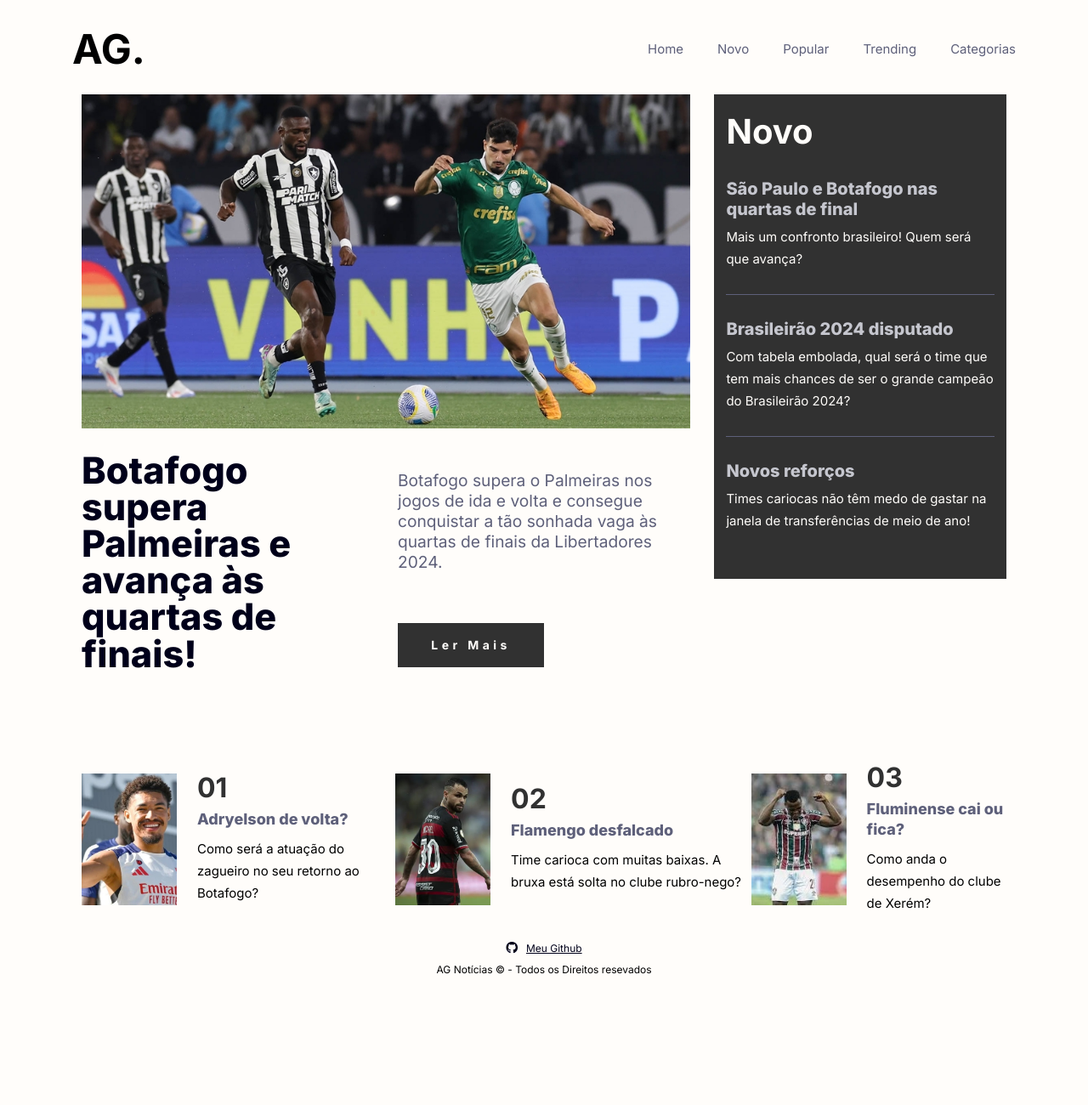
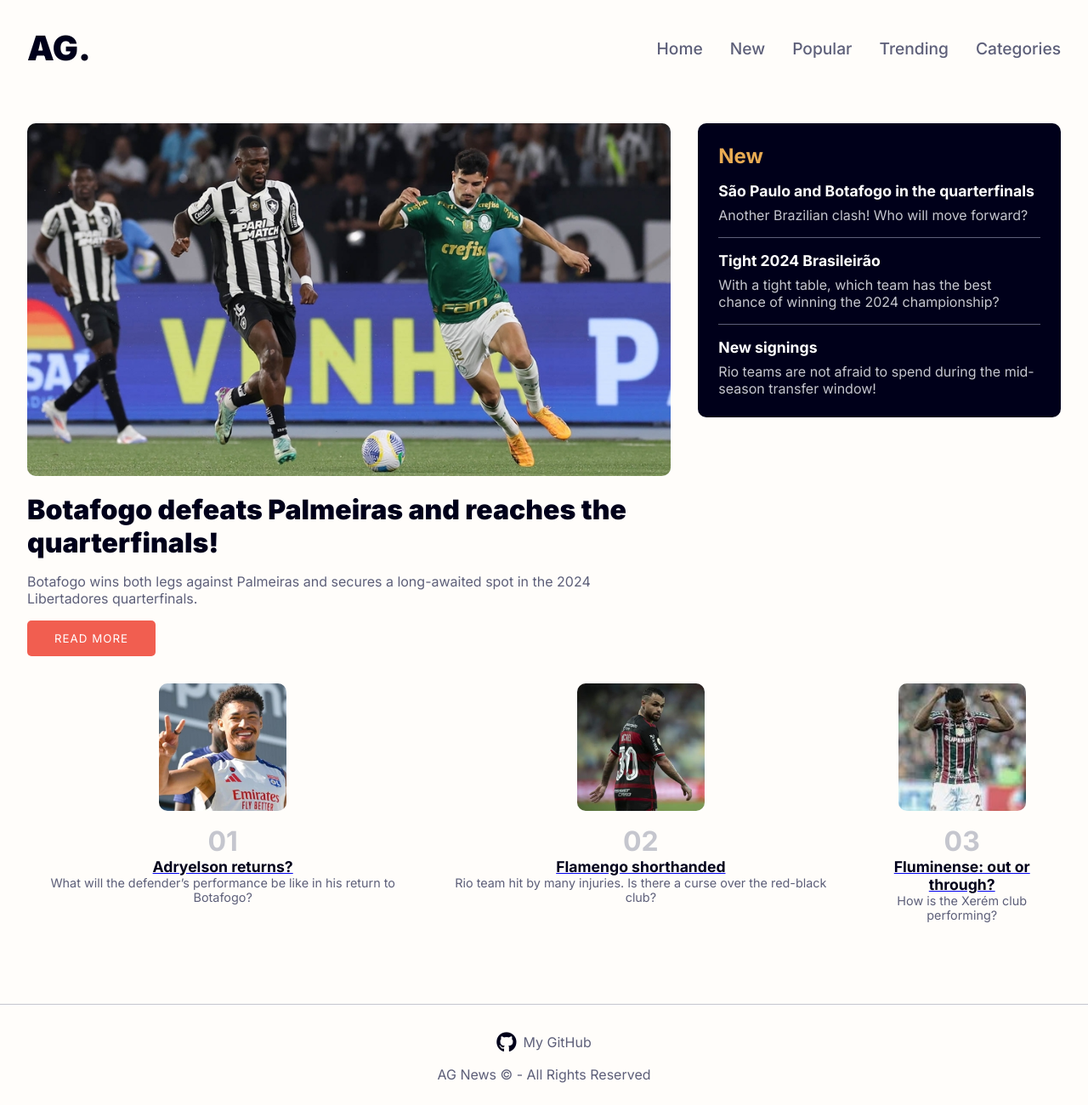
Before and after one commit to arthurgranito/arthur-news-site, a plain HTML site: page index.html in a window 1280 px wide. Shown: the whole page at 85% size. Before the commit the page ends 1176 px from the top, so only its background shows below. Drawn offline with Linux system fonts and the light colour scheme.

Commit message:
Add files via upload

```diff
--- a/index.html
+++ b/index.html
@@ -1,10 +1,10 @@
 <!DOCTYPE html>
-<html lang="pt-br, en">
+<html lang="en">
 
 <head>
     <meta charset="UTF-8">
     <meta name="viewport" content="width=device-width, initial-scale=1.0">
-    <title>AG. Noticias</title>
+    <title>AG. News</title>
     <link rel="stylesheet" href="style.css">
     <link rel="preconnect" href="https://fonts.googleapis.com">
     <link rel="preconnect" href="https://fonts.gstatic.com" crossorigin>
@@ -17,74 +17,73 @@
 <body id="body">
     <header>
         <h1>AG.</h1>
-        <button id="botao-abrir">
-            <img src="assets/icon-menu.svg" alt="Ícone de menu hambúrguer">
+        <button id="open-button">
+            <img src="assets/icon-menu.svg" alt="Hamburger menu icon">
         </button>
 
         <div class="desktop">
             <a href="#">Home</a>
-            <a href="#">Novo</a>
+            <a href="#">New</a>
             <a href="#">Popular</a>
             <a href="#">Trending</a>
-            <a href="#">Categorias</a>
+            <a href="#">Categories</a>
         </div>
 
         <nav id="nav">
-            <button id="botao-fechar">
-                <img src="assets/icon-menu-close.svg" alt="Ícone de fechar o menu hambúrguer">
+            <button id="close-button">
+                <img src="assets/icon-menu-close.svg" alt="Close menu icon">
             </button>
 
             <a href="#">Home</a>
-            <a href="#">Novo</a>
+            <a href="#">New</a>
             <a href="#">Popular</a>
             <a href="#">Trending</a>
-            <a href="#">Categorias</a>
+            <a href="#">Categories</a>
         </nav>
     </header>
 
     <main>
-        <section class="primeira-secao">
-            <img src="assets/botafogoXpalmeiras.jpg" alt="Foto do jogo entre Botafogo e Palmeiras na Libertadores 2024">
+        <section class="first-section">
+            <img src="assets/botafogoXpalmeiras.jpg" alt="Botafogo vs Palmeiras game in Libertadores 2024">
 
-            <h1>Botafogo supera Palmeiras e avança às quartas de finais!</h1>
+            <h1>Botafogo defeats Palmeiras and reaches the quarterfinals!</h1>
 
             <div>
-                <p>Botafogo supera o Palmeiras nos jogos de ida e volta e consegue conquistar a tão sonhada vaga às
-                    quartas de finais da Libertadores 2024.</p>
+                <p>Botafogo wins both legs against Palmeiras and secures a long-awaited spot in the 2024 Libertadores
+                    quarterfinals.</p>
 
-                <button>Ler Mais</button>
+                <button>Read More</button>
             </div>
         </section>
 
-        <section class="segunda-secao">
-            <h2>Novo</h2>
+        <section class="second-section">
+            <h2>New</h2>
 
             <div class="margin-border-padding">
-                <h3>São Paulo e Botafogo nas quartas de final</h3>
-                <p>Mais um confronto brasileiro! Quem será que avança?</p>
+                <h3>São Paulo and Botafogo in the quarterfinals</h3>
+                <p>Another Brazilian clash! Who will move forward?</p>
             </div>
 
             <div class="margin-border-padding">
-                <h3>Brasileirão 2024 disputado</h3>
-                <p>Com tabela embolada, qual será o time que tem mais chances de ser o grande campeão do Brasileirão
-                    2024?</p>
+                <h3>Tight 2024 Brasileirão</h3>
+                <p>With a tight table, which team has the best chance of winning the 2024 championship?</p>
             </div>
 
             <div>
-                <h3>Novos reforços</h3>
-                <p>Times cariocas não têm medo de gastar na janela de transferências de meio de ano!</p>
+                <h3>New signings</h3>
+                <p>Rio teams are not afraid to spend during the mid-season transfer window!</p>
             </div>
         </section>
 
-        <section class="terceira-secao">
+        <section class="third-section">
             <div>
-                <img src="assets/adryelson.jpg" alt="Imagem do Adryelson">
+                <img src="assets/adryelson.jpg" alt="Adryelson picture">
                 <div>
                     <strong>01</strong>
                     <a href="#">
-                        <h2>Adryelson de volta?</h2>
+                        <h2>Adryelson returns?</h2>
                     </a>
-                    <p>Como será a atuação do zagueiro no seu retorno ao Botafogo?</p>
+                    <p>What will the defender’s performance be like in his return to Botafogo?</p>
                 </div>
             </div>
 
@@ -93,9 +92,9 @@
                 <div>
                     <strong>02</strong>
                     <a href="#">
-                        <h2>Flamengo desfalcado</h2>
+                        <h2>Flamengo shorthanded</h2>
                     </a>
-                    <p>Time carioca com muitas baixas. A bruxa está solta no clube rubro-nego?</p>
+                    <p>Rio team hit by many injuries. Is there a curse over the red-black club?</p>
                 </div>
             </div>
 
@@ -104,9 +103,9 @@
                 <div>
                     <strong>03</strong>
                     <a href="#">
-                        <h2>Fluminense cai ou fica?</h2>
+                        <h2>Fluminense: out or through?</h2>
                     </a>
-                    <p>Como anda o desempenho do clube de Xerém?</p>
+                    <p>How is the Xerém club performing?</p>
                 </div>
             </div>
         </section>
@@ -115,9 +114,9 @@
     <footer>
         <a href="https://github.com/arthurgranito" target="_blank">
             <i class="fa-brands fa-github"></i>
-            <p>Meu Github</p>
+            <p>My GitHub</p>
         </a>
-        <p>AG Notícias &copy; - Todos os Direitos resevados</p>
+        <p>AG News &copy; - All Rights Reserved</p>
     </footer>
     <script src="script.js"></script>
 </body>
--- a/style.css
+++ b/style.css
@@ -1,319 +1,273 @@
-*{
+* {
     margin: 0;
     padding: 0;
     box-sizing: border-box;
-    font-family: 'Inter', sans-serif;
+    font-family: "Inter", sans-serif;
 }
 
-:root {
-    --almost-white: #fffdfa;
-    --dark-blue: #00001a;
-    --gun-metal: #5e607a;
-    --yellow: #e9aa52;
-    --silver: #c5c6ce;
-}
-
-::-webkit-scrollbar {
-    width: 7px;
-}
-
-::-webkit-scrollbar-track {
-    background-color: #2c2c31;
-}
-
-::-webkit-scrollbar-thumb {
-    background-color: #9e9ea0;
-}
-
-body{
-    padding: 1.75rem 1rem;
-    background-color: var(--almost-white);
-}
-
-body.escurecer::before{
-    content: '';
-    position: fixed;
-    height: 100vh;
-    width: 100%;
-    background-color:rgba(0, 0, 26, 0.5);
-    top: 0;
-    left: 0;
+body {
+    background-color: hsl(36, 100%, 99%);
 }
 
 header {
     display: flex;
     justify-content: space-between;
     align-items: center;
-    margin-bottom: 1.5rem;
-    max-width: 1110px;
-    margin-inline: auto;
+    padding: 2rem;
+    position: relative;
 }
 
-header > .desktop{
-    display: none;
+header>h1 {
+    font-size: 2.5rem;
+    font-weight: 900;
+    color: hsl(240, 100%, 5%);
 }
 
-header nav{
+.desktop {
+    display: none;
+    gap: 2rem;
+}
+
+.desktop a {
+    text-decoration: none;
+    color: hsl(236, 13%, 42%);
+    font-weight: 500;
+    font-size: 1.2rem;
+}
+
+.desktop a:hover {
+    color: hsl(5, 85%, 63%);
+}
+
+#open-button,
+#close-button {
+    background: none;
+    border: none;
+    cursor: pointer;
+}
+
+nav {
     position: fixed;
-    background-color: var(--almost-white);
-    right: -16rem;
     top: 0;
+    right: 0;
+    width: 70%;
+    height: 100%;
+    background-color: white;
+    flex-direction: column;
+    gap: 2rem;
+    padding: 2rem;
+    transform: translateX(100%);
+    transition: transform 0.3s ease;
+    display: flex;
+    z-index: 2;
+}
+
+nav.abrir {
+    transform: translateX(0%);
+}
+
+nav.fechar {
+    transform: translateX(100%);
+}
+
+nav a {
+    text-decoration: none;
+    color: hsl(240, 100%, 5%);
+    font-size: 1.5rem;
+}
+
+#body.escurecer {
+    position: relative;
+}
+
+#body.escurecer::before {
+    content: "";
+    position: fixed;
+    top: 0;
+    left: 0;
+    width: 100vw;
     height: 100vh;
-    width: 16rem;
-    z-index: 999;
+    background-color: rgba(0, 0, 0, 0.5);
+    z-index: 1;
+}
+
+main {
+    padding: 2rem;
     display: flex;
     flex-direction: column;
-    padding: 1.5rem;
-    gap: 1.5rem;
-    transition: all ease 0.7s;
+    gap: 2rem;
 }
 
-header nav.abrir{
-    right: 0;
+.first-section img {
+    width: 100%;
+    border-radius: 10px;
 }
 
-header nav.fechar{
-    right: -16rem;
+.first-section h1 {
+    margin-top: 1rem;
+    font-size: 2rem;
+    font-weight: 900;
+    color: hsl(240, 100%, 5%);
 }
 
-header nav button{
-    align-self: flex-end;
-    margin-bottom: 4rem;
+.first-section div {
+    margin-top: 1rem;
 }
 
-header nav a{
-    text-decoration: none;
-    color: var(--dark-blue);
-    font-size: 1.125rem;
-    line-height: 1.5rem;
+.first-section p {
+    color: hsl(236, 13%, 42%);
+    font-size: 1rem;
 }
 
-header h1{
-    font-size: 3rem;
+.first-section button {
+    margin-top: 1rem;
+    padding: 0.8rem 2rem;
+    background-color: hsl(5, 85%, 63%);
+    color: white;
+    border: none;
+    cursor: pointer;
+    text-transform: uppercase;
+    letter-spacing: 1px;
+    border-radius: 5px;
 }
 
-header button{
-    border: none;
-    outline: none;
-    background: none;
+.second-section {
+    background-color: hsl(240, 100%, 5%);
+    color: white;
+    padding: 1.5rem;
+    border-radius: 10px;
 }
 
-.primeira-secao{
-    margin-bottom: 4rem;
-}
-
-.primeira-secao img{
-    width: 100%;
-    height: 20rem;
-    object-fit: cover;
-    margin-bottom: 1.5rem;
-}
-
-.primeira-secao h1{
-    font-size: 2.2rem;
-    line-height: 100%;
-    color: var(--dark-blue);
-    font-weight: 800;
+.second-section h2 {
+    color: hsl(35, 77%, 62%);
+    font-size: 1.5rem;
     margin-bottom: 1rem;
 }
 
-.primeira-secao p{
-    color: var(--gun-metal);
+.second-section .margin-border-padding {
+    border-bottom: 1px solid hsl(236, 13%, 42%);
+    margin-bottom: 1rem;
+    padding-bottom: 1rem;
+}
+
+.second-section h3 {
+    font-size: 1.1rem;
+    margin-bottom: 0.5rem;
+    cursor: pointer;
+}
+
+.second-section h3:hover {
+    color: hsl(35, 77%, 62%);
+}
+
+.second-section p {
+    color: hsl(233, 8%, 79%);
+}
+
+.third-section {
+    display: flex;
+    flex-direction: column;
+    gap: 2rem;
+}
+
+.third-section>div {
+    display: flex;
+    gap: 1rem;
+    align-items: center;
+}
+
+.third-section img {
+    width: 100px;
+    height: 100px;
+    object-fit: cover;
+    border-radius: 10px;
+}
+
+.third-section strong {
+    font-size: 2rem;
+    color: hsl(233, 8%, 79%);
+}
+
+.third-section h2 {
+    font-size: 1.1rem;
+    color: hsl(240, 100%, 5%);
+}
+
+.third-section h2:hover {
+    color: hsl(5, 85%, 63%);
+}
+
+.third-section p {
+    color: hsl(236, 13%, 42%);
+    font-size: 0.9rem;
+}
+
+footer {
+    margin-top: 4rem;
+    text-align: center;
+    padding: 2rem;
+    border-top: 1px solid hsl(233, 8%, 79%);
+    background-color: hsl(36, 100%, 99%);
+}
+
+footer a {
+    text-decoration: none;
+    color: hsl(240, 100%, 5%);
+    display: flex;
+    align-items: center;
+    justify-content: center;
+    gap: 0.5rem;
     margin-bottom: 1rem;
 }
 
-.primeira-secao button{
-    padding: 0.75rem 2rem;
-    font-size: 0.875rem;
-    font-weight: 700;
-    letter-spacing: 0.275rem;
-    line-height: 1.5rem;
-    border: none;
-    outline: none;
-    color: var(--almost-white);
-    background-color: #313131;
+footer i {
+    font-size: 1.5rem;
 }
 
-.segunda-secao{
-    margin-bottom: 4rem;
-    background-color: #313131;
-    padding: 1.5rem 0.9rem;
+footer p {
+    color: hsl(236, 13%, 42%);
 }
 
-.margin-border-padding{
-    border-bottom: 1px solid var(--gun-metal);
-    margin-bottom: 1.75rem;
-    padding-bottom: 1.75rem;
-}
-
-.segunda-secao h2{
-    color: var(--almost-white);
-    font-size: 2rem;
-    line-height: 100%;
-    margin-bottom: 2.2rem;
-}
-
-
-.segunda-secao h3{
-    color: var(--silver);
-    font-size: 1.25rem;
-    line-height: 1.5rem;
-    font-weight: 800;
-    margin-bottom: 0.5rem;
-}
-
-.segunda-secao p{
-    color: var(--almost-white);
-    font-size: 0.9375rem;
-    line-height: 1.625rem;
-}
-
-.terceira-secao>div{
-    display: flex;
-    align-items: center;
-    gap: 1.5rem;
-    margin-bottom: 2rem;
-}
-
-.terceira-secao img{
-    width: 7rem;
-    height: 155px;
-    object-fit: cover;
-}
-
-.terceira-secao strong{
-    color: #313131;
-    font-size: 2rem;
-    line-height: 100%;
-}
-
-.terceira-secao a{
-    text-decoration: none;
-}
-
-.terceira-secao h2{
-    color: var(--gun-metal);
-    font-size: 1.125rem;
-    font-weight: 800;
-    line-height: 1.5rem;
-    margin-block: 0.6rem;
-    transition: all ease 0.5s;
-}
-
-.terceira-secao p {
-    font-size: 0.9375rem;
-    line-height: 1.625rem;
-    columns: var(--silver);
-}
-
-footer{
-    display: flex;
-    flex-direction: column;
-    align-items: center;
-    justify-content: center;
-}
-
-footer a{
-    display: flex;
-    align-items: center;
-    gap: 10px;
-    color: #00001a;
-    text-decoration: none;
-    margin-bottom: 10px;
-    font-size: 14px;
-}
-
-footer a p{
-    text-decoration: underline;
-}
-
-footer p{
-    font-size: 12px;
-}
-
-@media (min-width: 1110px){
-    header>button{
+@media (min-width: 768px) {
+    #open-button {
         display: none;
     }
 
-    header .desktop{
+    .desktop {
         display: flex;
-        gap: 2.5rem;
     }
 
-    header .desktop a{
-        font-size: 0.9375rem;
-        line-height: 1.625rem;
-        text-decoration: none;
-        color: var(--gun-metal);
-        transition: all ease 0.5s;
+    nav {
+        display: none;
     }
 
-    header .desktop a:hover{
-        color: var(--yellow);
+    main {
+        flex-direction: row;
+        flex-wrap: wrap;
+        gap: 2rem;
     }
 
-    main{
-        display: grid;
-        grid-template-columns: repeat(3, 1fr);
-        gap: 1.75rem;
-        padding: 0 5rem;
+    .first-section {
+        flex: 2;
     }
 
-    .primeira-secao{
-        grid-column: 1/3;
-        display: grid;
-        grid-template-columns: repeat(2, 1fr);
-        gap: 1.75rem;
+    .second-section {
+        flex: 1;
+        height: fit-content;
     }
 
-    .primeira-secao img{
-        margin: 0;
-        grid-column: 1/3;
-        height: 100%;
+    .third-section {
+        flex-direction: row;
+        justify-content: space-between;
     }
 
-    .primeira-secao>div{
-        display: flex;
+    .third-section>div {
         flex-direction: column;
-        justify-content: space-around;
+        text-align: center;
     }
 
-    .primeira-secao h1{
-        font-size: 2.7rem;
-    }
-
-    .primeira-secao p{
-        font-size: 1.2rem;
-    }
-
-    .primeira-secao button{
-        width: 50%;
-        border: 2px solid transparent;
-        cursor: pointer;
-        transition: all ease 0.5s;
-    }
-
-    .primeira-secao button:hover{
-        background-color: var(--almost-white);
-        border: 2px solid #313131;
-        color: #313131;
-    }
-
-    .segunda-secao{
-        height: 75%;
-    }
-
-    .segunda-secao h2{
-        font-size: 2.5rem;
-    }
-
-    .terceira-secao{
-        display: flex;
-        grid-column: 1/4;
-    }
-
-    .terceira-secao h2:hover{
-        color: var(--yellow);
+    .third-section img {
+        width: 150px;
+        height: 150px;
     }
 }
```
Also changed, not shown: script.js (+4 -4 lines).
